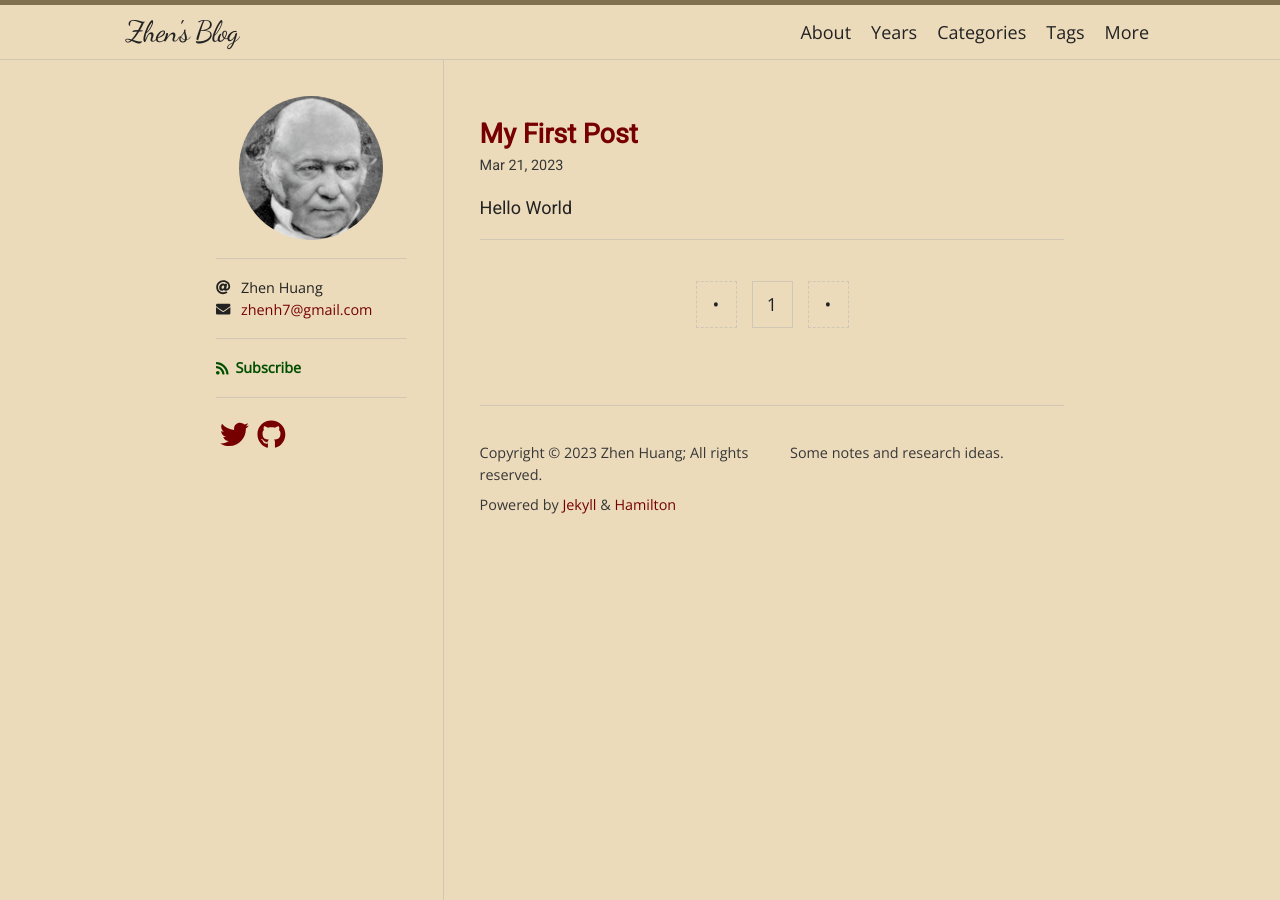
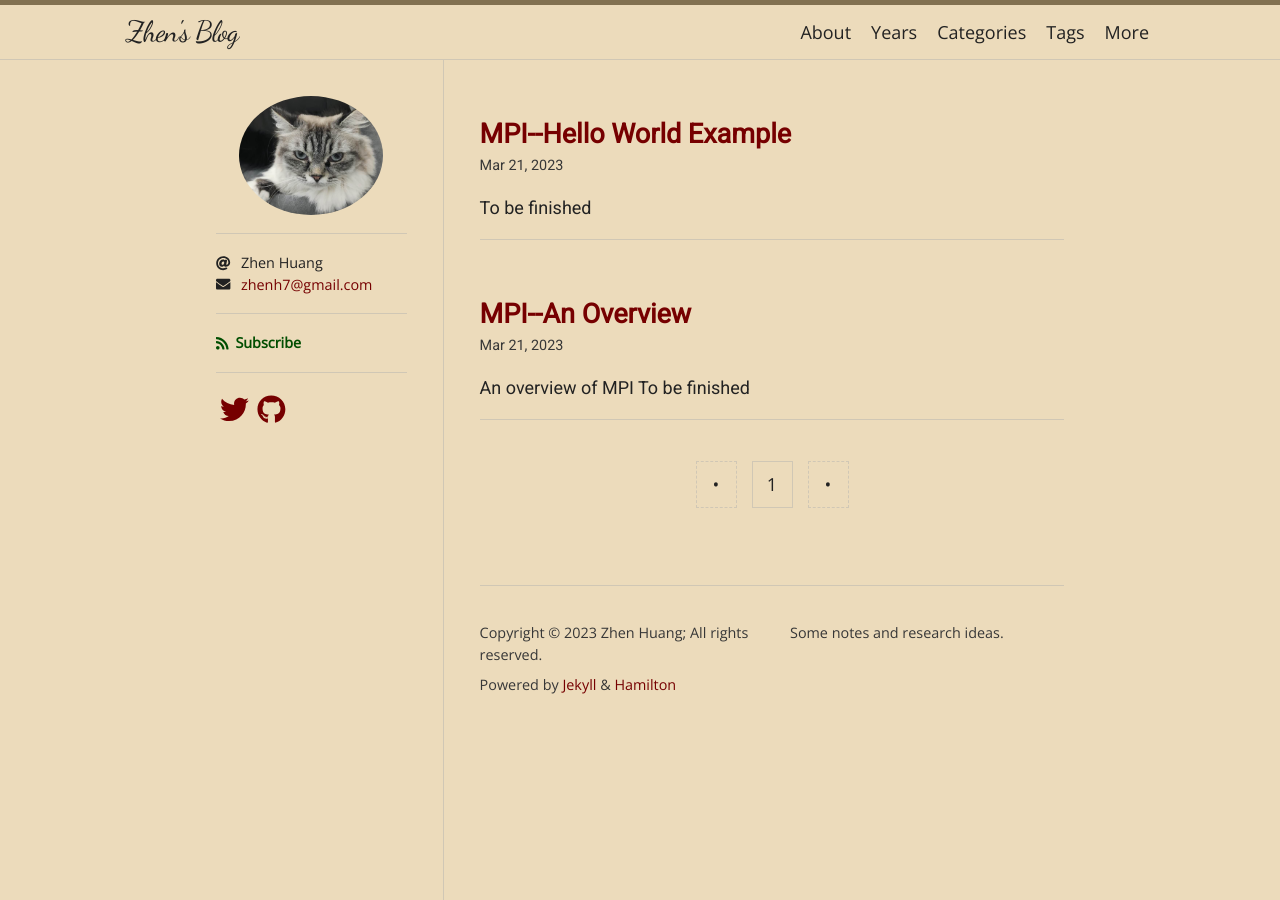
Before and after one commit to larryhuang98/larryhuang98.github.io, a Jekyll site: the page built from index.html, in a window 1280 px wide. Built offline with Jekyll 4.4.1, drawn with Linux system fonts in a browser that asks for light colours; nearby versions of some CDN libraries; some web fonts are replaced; the list of posts is cut into pages by our own code.

Commit message:
change some posts

```diff
--- a/_posts/2023-03-21-hello-world.md
+++ /dev/null
@@ -1,6 +0,0 @@
----
-title: "My First Post"
-date: 2023-03-21
-categories: [Academia, Research]
----
-# Hello World
--- /dev/null
+++ b/_posts/2023-05-28-MPI-1.md
@@ -0,0 +1,7 @@
+---
+title: "MPI--An Overview"
+date: 2023-03-21
+categories: [MPI, pGM]
+---
+# An overview of MPI
+To be finished
--- /dev/null
+++ b/_posts/2023-05-28-MPI-2.md
@@ -0,0 +1,7 @@
+---
+title: "MPI--Hello World Example"
+date: 2023-03-21
+categories: [MPI, pGM]
+---
+
+To be finished
```
Also changed, not shown: about.md (+1 -1 lines), logo.png.
